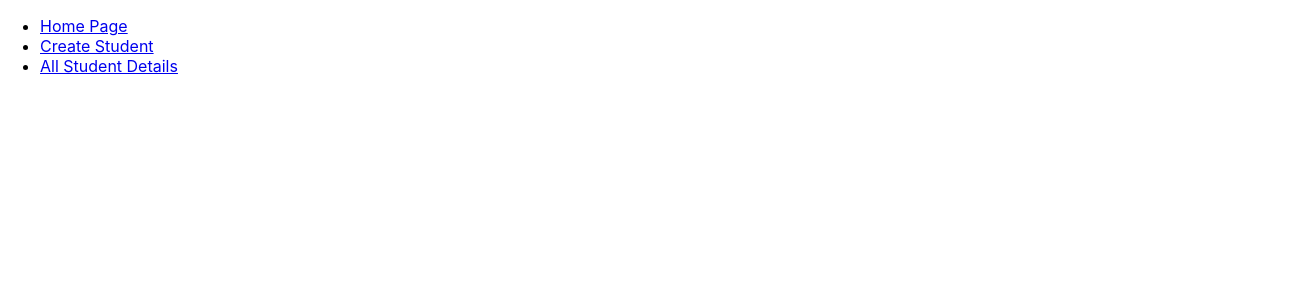
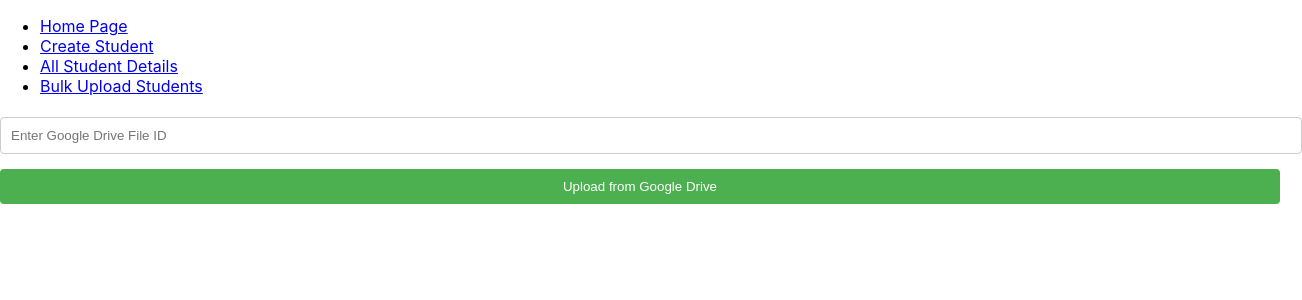
Before and after one commit to shanmugakalap/student_frontend, a React (Create React App) app: page /students/bulkupload in a window 1280 px wide. Shown: the top 300 px of the page, 1302 px wide, since content can reach past the window. Built offline with nearby package versions, Linux system fonts and the light colour scheme.

Commit message:
File upload implemented

```diff
--- a/src/App.js
+++ b/src/App.js
@@ -3,6 +3,7 @@ import { BrowserRouter as Router, Routes, Route } from 'react-router-dom';
 import StudentForm from './components/StudentForm';
 import StudentSearchForm from './components/StudentSearchForm';
 import StudentUpdateForm from './components/StudentUpdateForm';
+import Exceldataupload from './components/Exceldataupload';
 import Navigation from './components/Navigation'; // Import the Navigation component
 import HomePage from './components/homepage';
 
@@ -14,6 +15,7 @@ const App = () => {
                 <Routes>
                     <Route path ="" element={<HomePage/>} />
                     <Route path="/students/search" element={<StudentSearchForm />} />
+                    <Route path="/students/bulkupload" element={<Exceldataupload />} />
                     <Route path="/students/create" element={<StudentForm />} />
                     <Route path="/students/update/:studentId" element={<StudentUpdateForm />} />
                 </Routes>
--- /dev/null
+++ b/src/components/Exceldataupload.js
@@ -0,0 +1,58 @@
+import React, { useState } from 'react';
+import './StudentForm.css'; // Import the CSS file
+
+const Exceldataupload = () => {
+  const [driveLink, setDriveLink] = useState('');
+  const [uploadMessage, setUploadMessage] = useState('');
+
+  const handleChange = (event) => {
+    setDriveLink(event.target.value);
+  };
+
+  const handleUpload = async (event) => {
+    event.preventDefault();
+
+    // Create the payload with the drive link
+    const payload = {
+      file_id: driveLink,
+    };
+
+    try {
+      // Send the file link to your backend
+      const response = await fetch('http://127.0.0.1:8000/api/exceluploadview/', {
+        method: 'POST',
+        headers: {
+          'Content-Type': 'application/json',
+        },
+        body: JSON.stringify(payload),
+      });
+
+      if (!response.ok) {
+        throw new Error('Failed to upload file to server');
+      }
+
+      const uploadData = await response.json();
+      console.log(uploadData)
+      setUploadMessage('Upload successful: ' + JSON.stringify(uploadData));
+    } catch (error) {
+      console.error('Error:', error);
+      setUploadMessage('Upload failed: ' + error.message);
+    }
+  };
+
+  return (
+    <form onSubmit={handleUpload}>
+      <input
+        type="text"
+        placeholder="Enter Google Drive File ID"
+        value={driveLink}
+        onChange={handleChange}
+        required
+      />
+      <button type="submit">Upload from Google Drive</button>
+      <p>{uploadMessage}</p>
+    </form>
+  );
+};
+
+export default Exceldataupload;
--- a/src/components/Navigation.js
+++ b/src/components/Navigation.js
@@ -15,6 +15,9 @@ const Navigation = () => {
                 <li>
                     <Link to="/students/search">All Student Details</Link>
                 </li>
+                <li>
+                    <Link to="/students/bulkupload">Bulk Upload Students</Link>
+                </li>
             </ul>
         </nav>
     );
```
